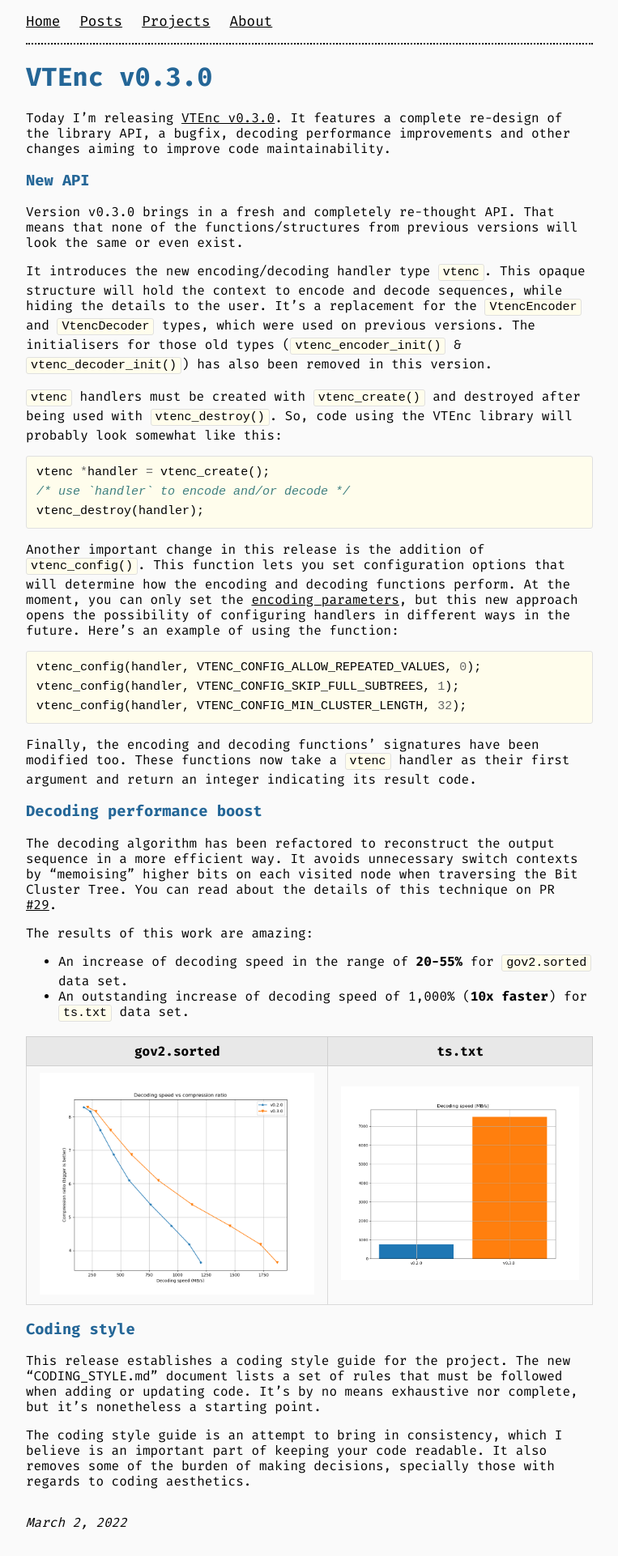
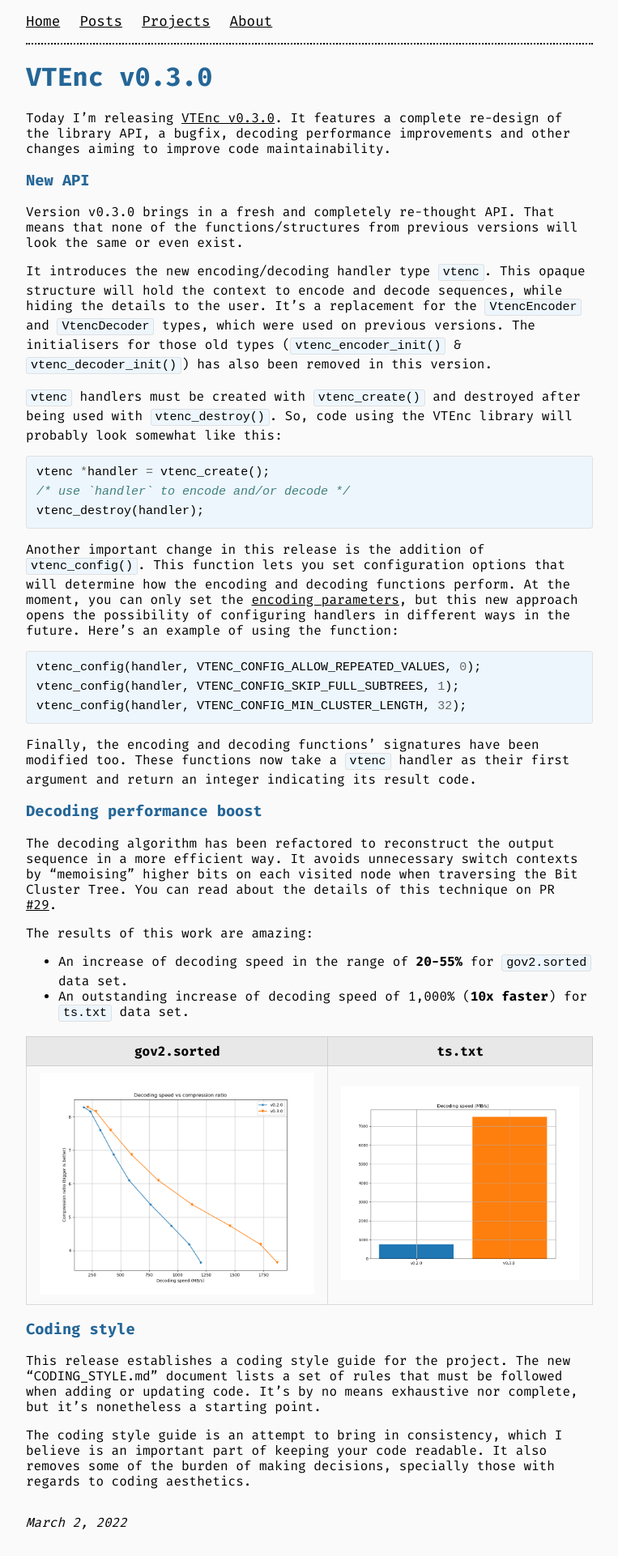
Before and after one commit to vteromero/vteromero.github.io, a Jekyll site: the page built from _posts/2022-03-02-vtenc-0-3-0.md, in a window 1280 px wide. Shown: the whole page at 81% size, without its empty margins (258-1021 px from the left). Built offline with Jekyll 4.4.1, drawn with Linux system fonts in a browser that asks for light colours.

Commit message:
change syntx highlighting background color to match accent color hue

```diff
--- a/assets/css/main.css
+++ b/assets/css/main.css
@@ -17,7 +17,7 @@ pre, code {
   font-family: Hack, monospace;
   font-size: 15px;
   line-height: 24px;
-  background-color: #fffdec;
+  background-color: hsl(from var(--accent-color) h 75% 96%);
   border: 1px solid #e0e0e0;
   border-radius: 3px;
 }
```
